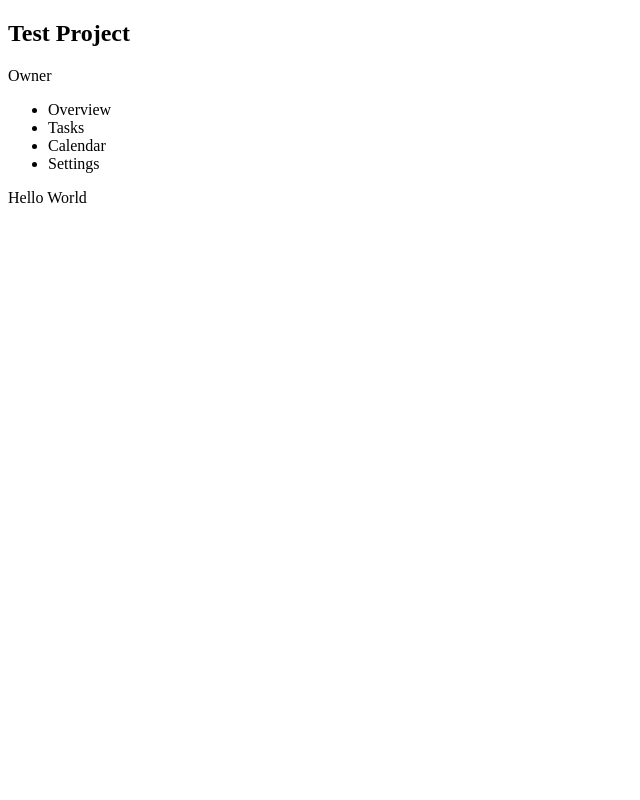
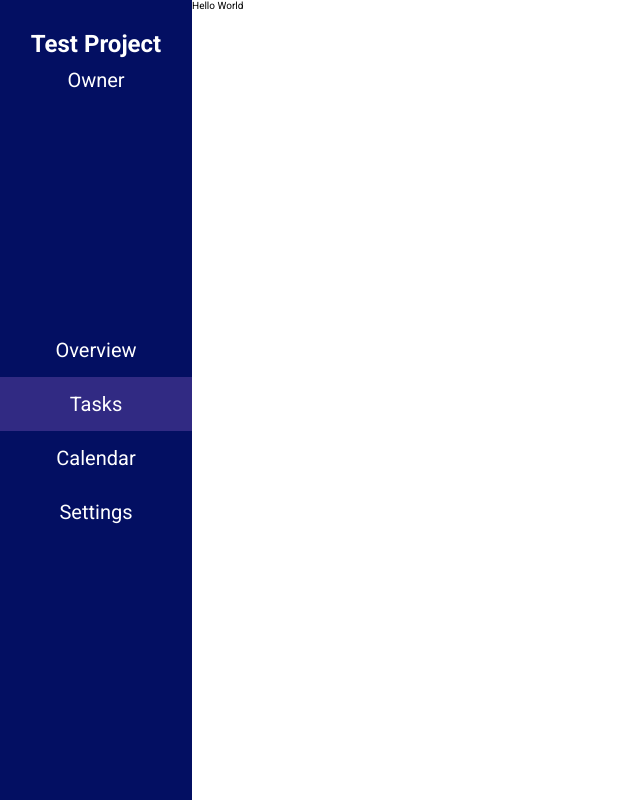
Before and after one commit to CarlosP1806/project-manager-app, a React (Create React App) app in the folder client/: page / in a window 1280 px wide. Shown: the whole page, without its empty margins (0-640 px from the left). Built offline with nearby package versions, Linux system fonts and the light colour scheme.

Commit message:
Style aside navbar component

```diff
--- a/client/src/App.js
+++ b/client/src/App.js
@@ -1,5 +1,6 @@
 import React from 'react';
 import { BrowserRouter as Router, Routes, Route } from 'react-router-dom';
+import './index.css'
 import ProjectTasks from './pages/ProjectTasks';
 
 function App() {
--- a/client/src/components/AsideNavbar.css
+++ b/client/src/components/AsideNavbar.css
@@ -0,0 +1,59 @@
+.aside-navbar {
+    position: fixed;
+    top: 0;
+    left: 0;
+    bottom: 0;
+    width: var(--aside-nav-width);
+    background: var(--main-color);
+    display: flex;
+    flex-direction: column;
+    align-items: center;
+    color: white;
+    padding: 3rem 0;
+}
+
+.aside-navbar__header {
+    display: flex;
+    flex-direction: column;
+    align-items: center;
+}
+
+.aside-navbar__title {
+    font-size: var(--huge-font);
+    margin-bottom: 1rem;
+}
+
+.aside-navbar__subtitle {
+    font-size: var(--med-font);
+}
+
+.aside-navbar__links {
+    flex: 1;
+    display: flex;
+    flex-direction: column;
+    justify-content: center;
+    align-items: center;
+    list-style: none;
+    width: 100%;
+}
+
+.aside-navbar__link {
+    padding: 1.5rem 0;
+    cursor: pointer;
+    display: block;
+    width: 100%;
+    text-align: center;
+    transition: .2s ease-in-out;
+}
+
+.aside-navbar__link.active {
+    background-color: var(--secondary-color);
+}
+
+.aside-navbar__link:hover {
+    background-color: var(--secondary-color);
+}
+
+.aside-navbar__link a {
+    font-size: var(--med-font);
+}
--- a/client/src/components/AsideNavbar.js
+++ b/client/src/components/AsideNavbar.js
@@ -1,8 +1,10 @@
 import React from 'react'
+import './AsideNavbar.css';
 
 function AsideNavbar({
   projectName,
   profileOwnership,
+  currentView
 }) {
   return (
     <>
@@ -12,10 +14,18 @@ function AsideNavbar({
           <p className="aside-navbar__subtitle">{profileOwnership}</p>
         </header>
         <ul className="aside-navbar__links">
-          <li className="aside-navbar__link"><a>Overview</a></li>
-          <li className="aside-navbar__link"><a>Tasks</a></li>
-          <li className="aside-navbar__link"><a>Calendar</a></li>
-          <li className="aside-navbar__link"><a>Settings</a></li>
+          <li className={`aside-navbar__link ${currentView === 'overview' ? 'active' : ''}`}>
+            <a>Overview</a>
+          </li>
+          <li className={`aside-navbar__link ${currentView === 'tasks' ? 'active' : ''}`}>
+            <a>Tasks</a>
+          </li>
+          <li className={`aside-navbar__link ${currentView === 'calendar' ? 'active' : ''}`}>
+            <a>Calendar</a>
+          </li>
+          <li className={`aside-navbar__link ${currentView === 'settings' ? 'active' : ''}`}>
+            <a>Settings</a>
+          </li>
         </ul>
       </aside>
     </>
--- a/client/src/index.css
+++ b/client/src/index.css
@@ -1,13 +1,26 @@
-body {
+/* ===== General styles ===== */
+@import url('https://fonts.googleapis.com/css2?family=Roboto:wght@300;400;500;700&display=swap');
+
+* {
   margin: 0;
-  font-family: -apple-system, BlinkMacSystemFont, 'Segoe UI', 'Roboto', 'Oxygen',
-    'Ubuntu', 'Cantarell', 'Fira Sans', 'Droid Sans', 'Helvetica Neue',
-    sans-serif;
-  -webkit-font-smoothing: antialiased;
-  -moz-osx-font-smoothing: grayscale;
+  padding: 0;
+  box-sizing: border-box;
+  font-size: 10px;
+  font-family: 'Roboto', sans-serif;
 }
 
-code {
-  font-family: source-code-pro, Menlo, Monaco, Consolas, 'Courier New',
-    monospace;
+:root {
+  /* Text */
+  --tiny-font: 1.6rem;
+  --small-font: 1.8rem;
+  --med-font: 2rem;
+  --big-font: 2.2rem;
+  --huge-font: 2.4rem;
+
+  /* Colors */
+  --main-color: #030f62;
+  --secondary-color: #312a83;
+
+  /* Layout */
+  --aside-nav-width: 15%;
 }
--- a/client/src/pages/ProjectTasks.css
+++ b/client/src/pages/ProjectTasks.css
@@ -0,0 +1,5 @@
+main {
+    position: relative;
+    left: var(--aside-nav-width);
+    width: calc(100% - var(--aside-nav-width));
+}
--- a/client/src/pages/ProjectTasks.js
+++ b/client/src/pages/ProjectTasks.js
@@ -8,7 +8,10 @@ function ProjectTasks({
 }) {
   return (
     <>
-      <AsideNavbar projectName={projectName} profileOwnership={profileOwnership}/>
+      <AsideNavbar
+        projectName={projectName}
+        profileOwnership={profileOwnership}
+        currentView="tasks" />
       <main className="main">
         Hello World
       </main>
```
